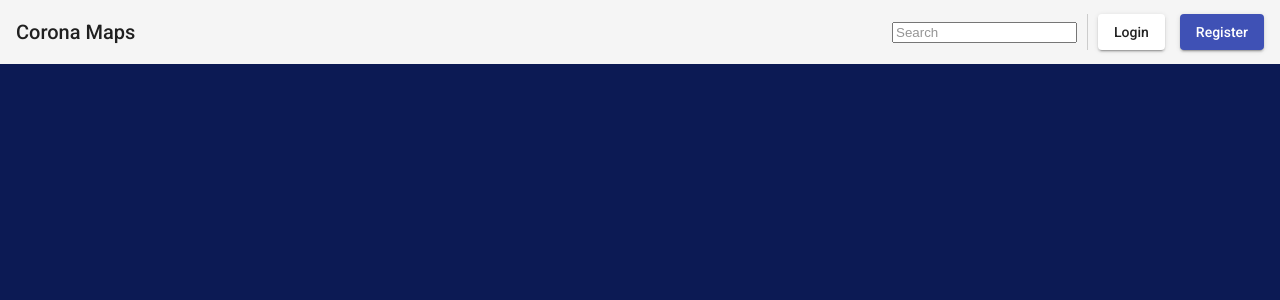
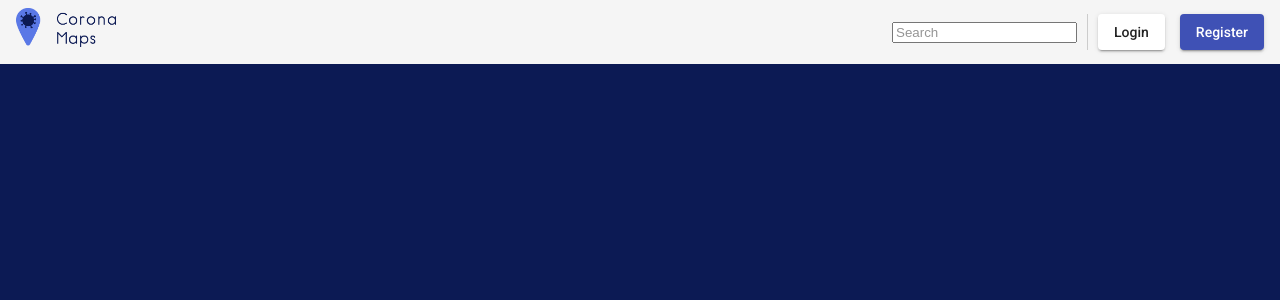
Before and after one commit to MatheusMuriel/CoronaMaps, an Angular app: page / in a window 1280 px wide. Shown: the top 300 px of the page. Built offline with nearby package versions, Linux system fonts and the light colour scheme.

Commit message:
Img toolbar

```diff
--- a/src/app/maps/maps.component.html
+++ b/src/app/maps/maps.component.html
@@ -1,5 +1,7 @@
 <mat-toolbar color="background" class="toolbar-top">
-  Corona Maps
+  <div class="toolbar-img">
+    <img src="../../assets/logo.png" alt="Corona Maps">
+  </div>
 
   <div class="rig-toolbar">
     <div class="search">
--- a/src/app/maps/maps.component.scss
+++ b/src/app/maps/maps.component.scss
@@ -27,3 +27,7 @@
 body {
   background-color: #3f51b5;
 }
+
+.toolbar-img img {
+  width: 100px;
+}
```
